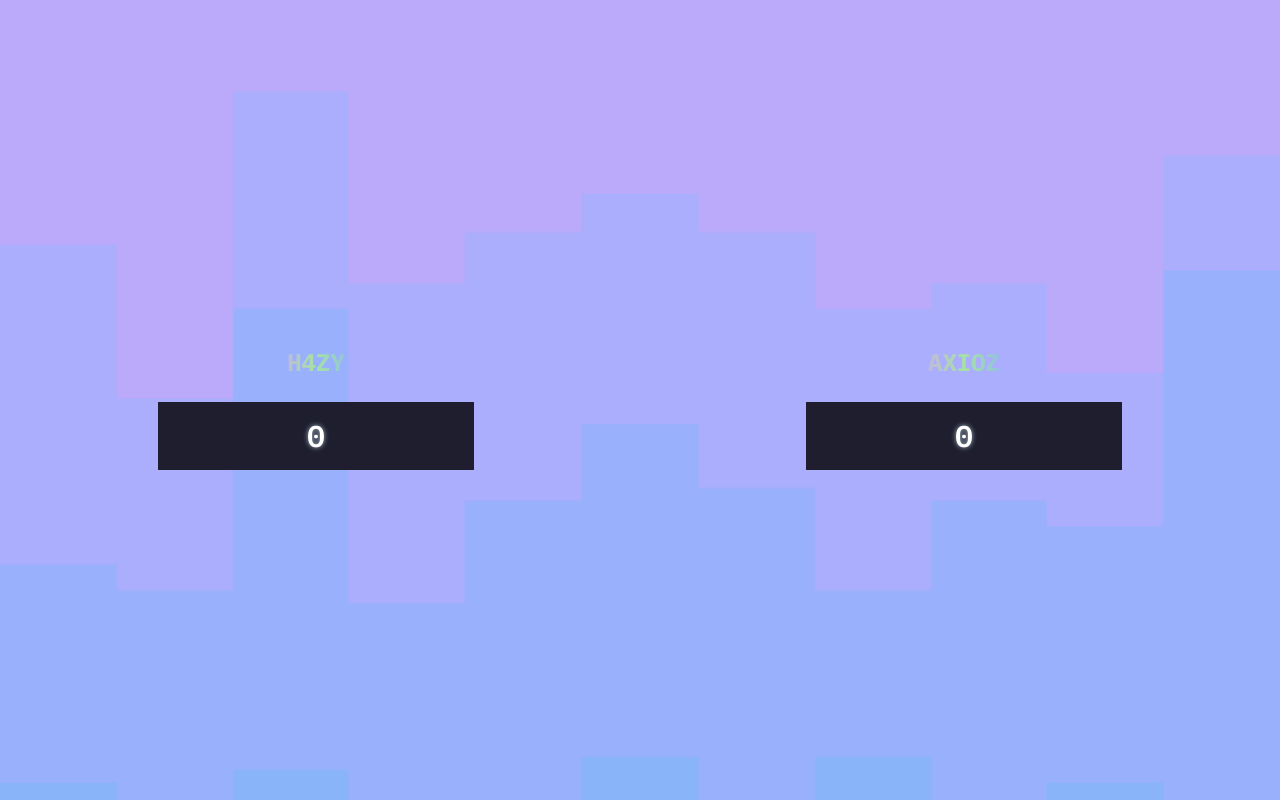
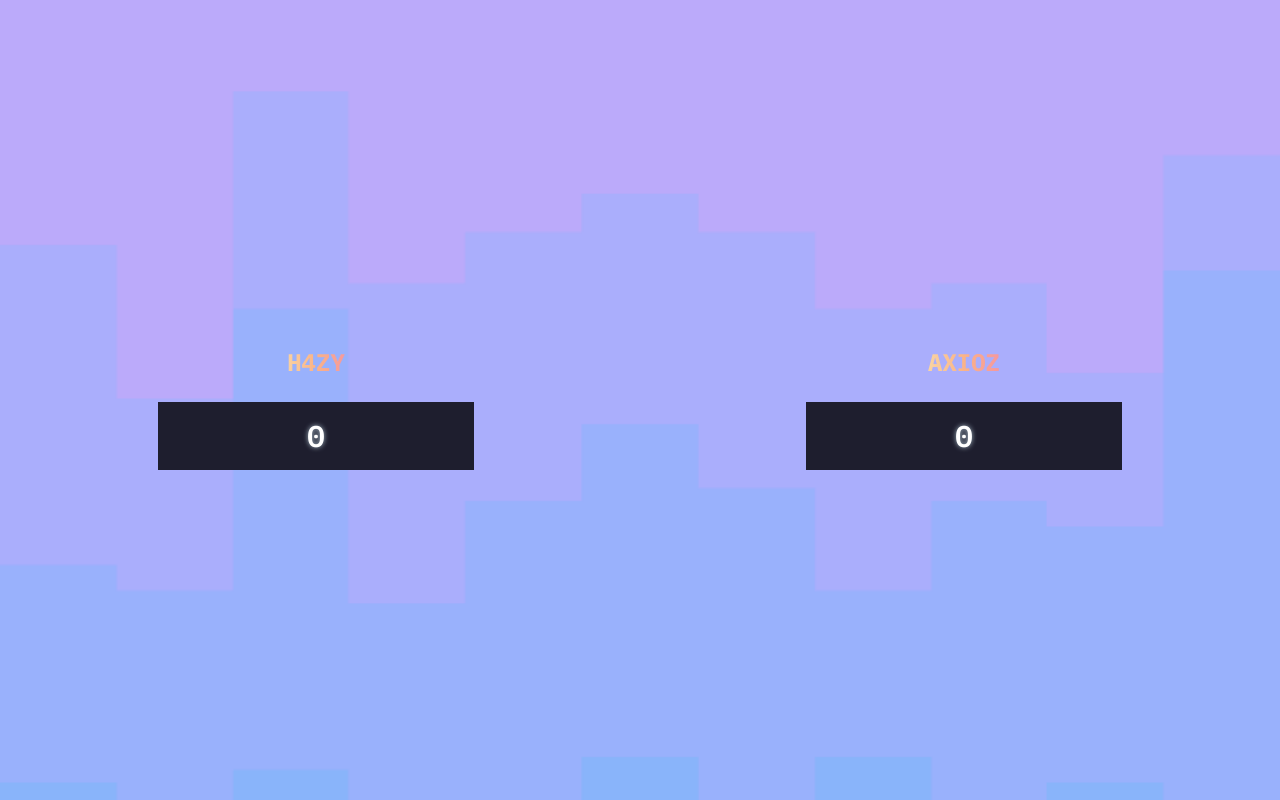
Before and after one commit to HAAZIQ-ALI/karou, a plain HTML site: page something.html in a window 1280 px wide. Drawn offline with nearby package versions, Linux system fonts and the light colour scheme.

Commit message:
Update something.html

```diff
--- a/something.html
+++ b/something.html
@@ -11,7 +11,7 @@
     <section class="w-full grid grid-cols-2 gap-4 justify-center items-center min-h-screen w-full bg-[url('stacked-steps-haikei.png')]  bg-cover bg-center ">
 
       <div class="flex flex-col items-center ">
-        <h1 class="font-bold text-2xl  bg-clip-text text-transparent bg-gradient-to-r from-[#CBA6F7] via-[#A6E3A1] to-[#89B4FA] p-4 text-center">
+        <h1 class="font-bold text-2xl  bg-clip-text text-transparent bg-gradient-to-r from-[#F9E2AF] via-[#FAB387] to-[#F38BA8] p-4 text-center">
           H4ZY
         </h1>
         <div class="bg-[#1E1E2E] mt-2 w-[50%] flex justify-center items-center">
@@ -20,7 +20,7 @@
       </div>
 
       <div class="flex items-center flex-col ">
-        <h1 class="font-bold text-2xl  p-4 bg-clip-text text-transparent bg-gradient-to-r from-[#CBA6F7] via-[#A6E3A1] to-[#89B4FA] text-center">
+        <h1 class="font-bold text-2xl  p-4 bg-clip-text text-transparent bg-gradient-to-r from-[#F9E2AF] via-[#FAB387] to-[#F38BA8] text-center">
           AXIOZ
         </h1>
         <div class="bg-[#1E1E2E] mt-2 w-[50%] flex justify-center items-center">
```
